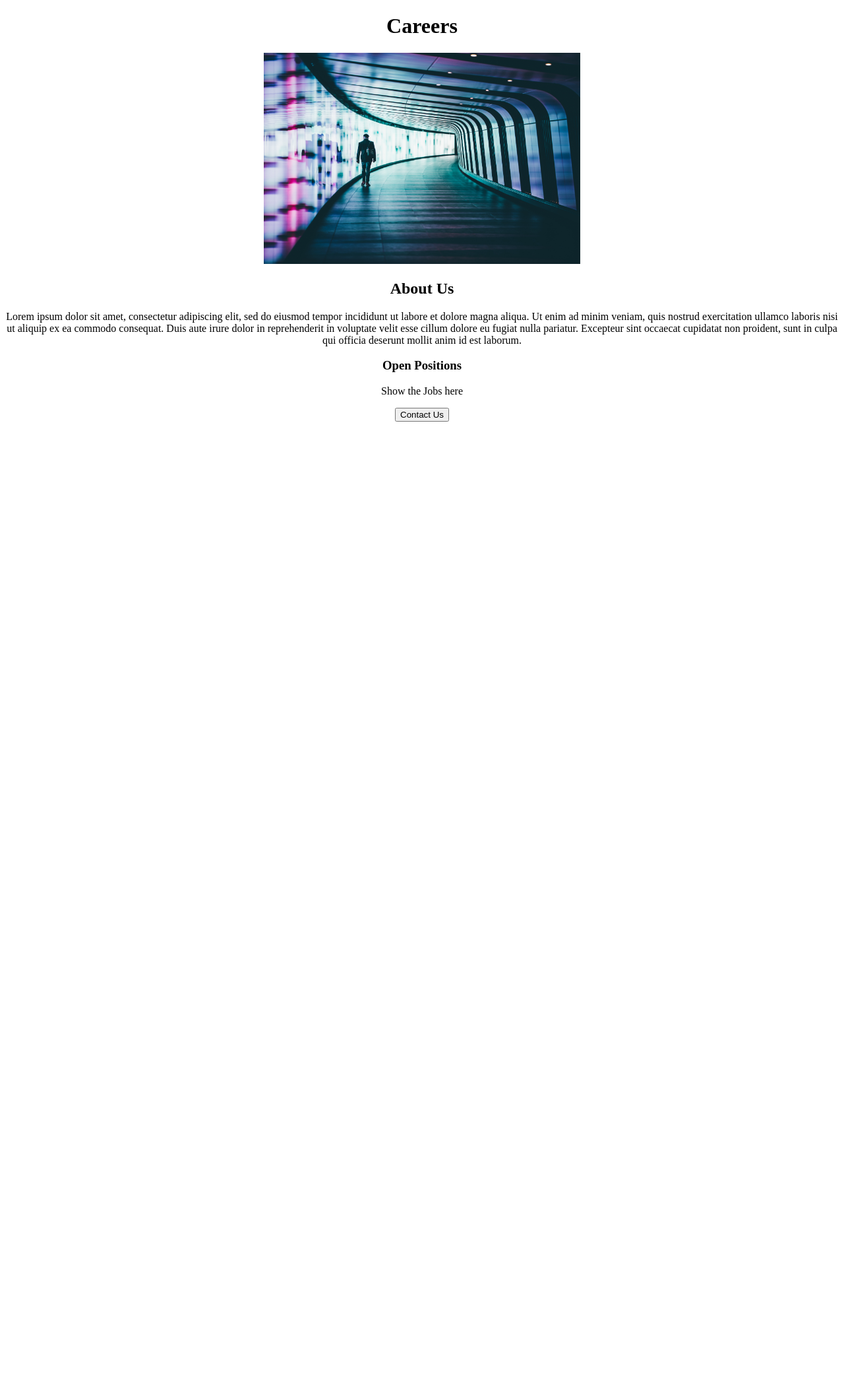
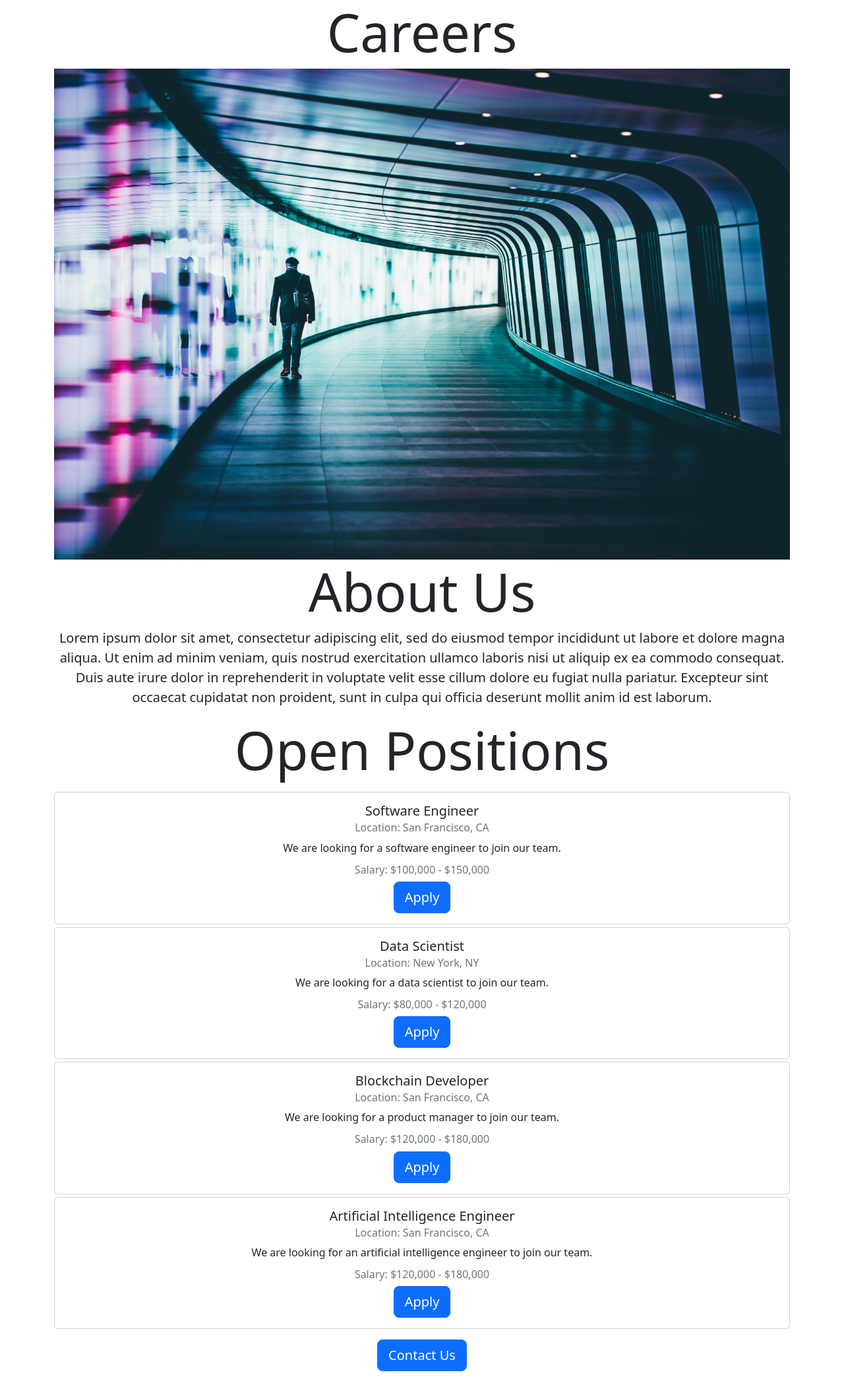
Before and after one commit to OmarMWarraich/careers-website, a Flask app: page / in a window 1280 px wide. Shown: the whole page at 66% size. Before the commit the page ends 639 px from the top, so only its background shows below. Run offline with Flask 3, Linux system fonts and the light colour scheme.

Commit message:
feat: Dynamic Data w/ templates

```diff
--- a/app.py
+++ b/app.py
@@ -2,10 +2,42 @@ from flask import Flask, render_template
 
 app = Flask(__name__)
 
+JOBS = [
+    {
+        'id': 1,
+        'title': 'Software Engineer',
+        'description': 'We are looking for a software engineer to join our team.',
+        'location': 'San Francisco, CA',
+        'salary': '$100,000 - $150,000',
+    },
+    {
+        'id': 2,
+        'title': 'Data Scientist',
+        'description': 'We are looking for a data scientist to join our team.',
+        'location': 'New York, NY',
+        'salary': '$80,000 - $120,000',
+    },
+    {
+        'id': 3,
+        'title': 'Blockchain Developer',
+        'description': 'We are looking for a product manager to join our team.',
+        'location': 'San Francisco, CA',
+        'salary': '$120,000 - $180,000',
+    },
+    {
+        'id': 4,
+        'title': 'Artificial Intelligence Engineer',
+        'description': 'We are looking for an artificial intelligence engineer to join our team.',
+        'location': 'San Francisco, CA',
+        'salary': '$120,000 - $180,000',
+    },
+]
+
 @app.route('/')
 
 def hello_world():
-    return render_template('home.html')
+    return render_template('home.html'
+                           , jobs=JOBS)
 
 if __name__ == '__main__':
     app.run(host='0.0.0.0', debug=True)
--- a/templates/home.html
+++ b/templates/home.html
@@ -3,17 +3,24 @@
 <head>
     <meta charset="UTF-8">
     <meta name="viewport" content="width=device-width, initial-scale=1.0">
+    <link rel="stylesheet" href="https://cdn.jsdelivr.net/npm/bootstrap@5.2.3/dist/css/bootstrap.min.css" integrity="sha384-rbsA2VBKQhggwzxH7pPCaAqO46MgnOM80zW1RWuH61DGLwZJEdK2Kadq2F9CUG65" crossorigin="anonymous">
     <title>Careers</title>
 </head>
-<body style="text-align: center;">
-    <h1>Careers</h1>
-    <img src="http://192.168.0.101:5000/static/banner.jpg" height="320"/>
-    <h2>About Us</h2>
-    <p>
-        Lorem ipsum dolor sit amet, consectetur adipiscing elit, sed do eiusmod tempor incididunt ut labore et dolore magna aliqua. Ut enim ad minim veniam, quis nostrud exercitation ullamco laboris nisi ut aliquip ex ea commodo consequat. Duis aute irure dolor in reprehenderit in voluptate velit esse cillum dolore eu fugiat nulla pariatur. Excepteur sint occaecat cupidatat non proident, sunt in culpa qui officia deserunt mollit anim id est laborum.
-    </p>
-    <h3>Open Positions</h3>
-    <p>Show the Jobs here</p>
-    <button>Contact Us</button>
+<body class="text-center">
+    <div class="container">
+        <h1 class="display-1">Careers</h1>
+        <img class="img-fluid" src="http://192.168.0.101:5000/static/banner.jpg" height="320"/>
+        <h2 class="display-1">About Us</h2>
+        <p class="lead">
+            Lorem ipsum dolor sit amet, consectetur adipiscing elit, sed do eiusmod tempor incididunt ut labore et dolore magna aliqua. Ut enim ad minim veniam, quis nostrud exercitation ullamco laboris nisi ut aliquip ex ea commodo consequat. Duis aute irure dolor in reprehenderit in voluptate velit esse cillum dolore eu fugiat nulla pariatur. Excepteur sint occaecat cupidatat non proident, sunt in culpa qui officia deserunt mollit anim id est laborum.
+        </p>
+        <h3 class="display-1">Open Positions</h3>
+        <p>
+            {% for job in jobs %}
+                {% include 'jobitem.html' %}
+            {% endfor %}
+        </p>
+        <button class="btn btn-primary btn-lg mb-4">Contact Us</button>
+    </div>
 </body>
 </html>
--- /dev/null
+++ b/templates/jobitem.html
@@ -0,0 +1,11 @@
+<div class="card mb-1" style="width: 100%;">
+    <div class="card-body">
+      <h5 class="card-title">{{job['title']}}</h5>
+      <h6 class="card-subtitle mb-2 text-muted">Location: {{job['location']}} </h6>
+      <p class="card-text">{{job['description']}}</p>
+      {% if 'salary' in job %}
+        <h6 class="card-subtitle mb-2 text-muted">Salary: {{job['salary']}} </h6>
+      {% endif %}
+      <button class="btn btn-primary btn-lg">Apply</button>
+    </div>
+</div>
```
